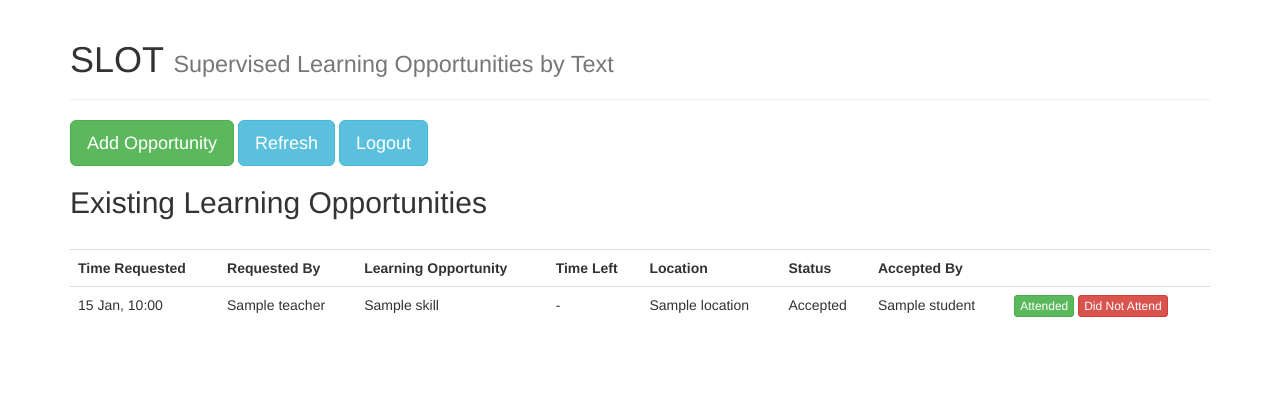
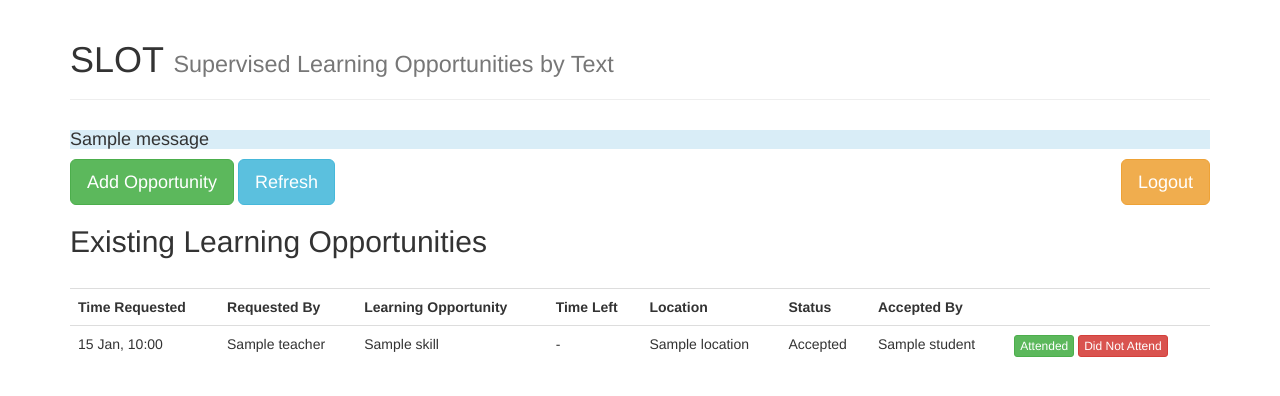
Before and after one commit to nhshd-slot/slot, a Flask app: template slot/templates/dashboard.html in a window 1280 px wide. Shown: the top 396 px of the page. Run offline with Flask 2, Linux system fonts and the light colour scheme; the template is opened without the code that fills it: most values are stand-ins (such as "Sample title", 1, 10 or a date in 2020); one stand-in notice (Sample message) is shown; parts of the project's set-up code (start-up, migrations or seed data) failed here and were passed over; some libraries are stand-ins or nearby versions.

Commit message:
Update styling of dashboard page

```diff
--- a/slot/templates/dashboard.html
+++ b/slot/templates/dashboard.html
@@ -5,11 +5,24 @@
 {% block content %}
 <meta http-equiv="refresh" content="{{dash_refresh_timeout}}">
 <div class="container">
+    {% with messages = get_flashed_messages() %}
+        {% if messages %}
+            <ul class="list-unstyled">
+                {% for message in messages %}
+                    <li class="bg-info"><h4>{{ message }}</h4></li>
+                {% endfor %}
+            </ul>
+        {% endif %}
+    {% endwith %}
     <div class="nav-buttons">
-        <div class="nav-buttons">
-            <a href="/new" class="btn btn-lg btn-success" role="button">Add Opportunity</a>
-            <a href="/dashboard" class="btn btn-lg btn-info" role="button">Refresh</a>
-            <a href="/logout" class="btn btn-lg btn-info" role="button">Logout</a>
+        <div class="row">
+            <div class="col-lg-8">
+                <a href="/new" class="btn btn-lg btn-success" role="button">Add Opportunity</a>
+                <a href="/dashboard" class="btn btn-lg btn-info" role="button">Refresh</a>
+            </div>
+            <div class="col-lg-4">
+                <a href="/logout" class="btn btn-lg btn-warning pull-right" role="button">Logout</a>
+            </div>
         </div>
     </div>
     <div class="page-title"><h2>Existing Learning Opportunities</h2></div>
@@ -89,7 +102,6 @@
                     </td>
                 </tr>
             {% endfor %}
-
         </table>
     </div>
 </div>
```
